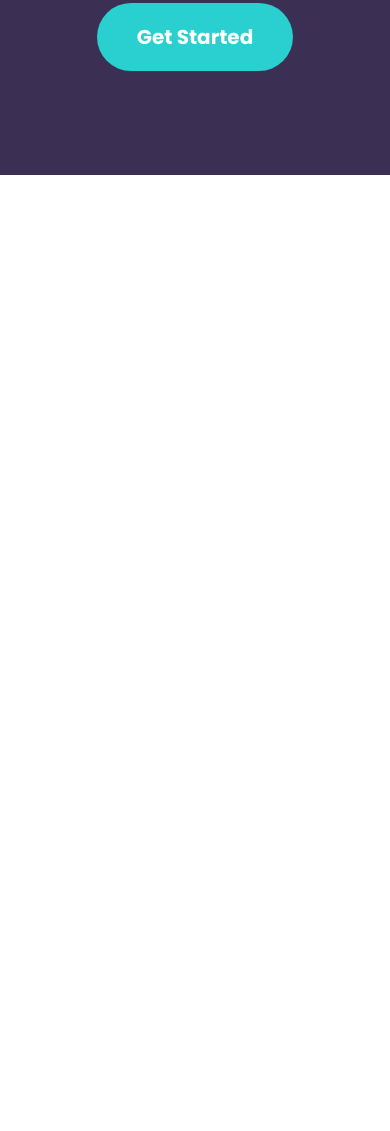
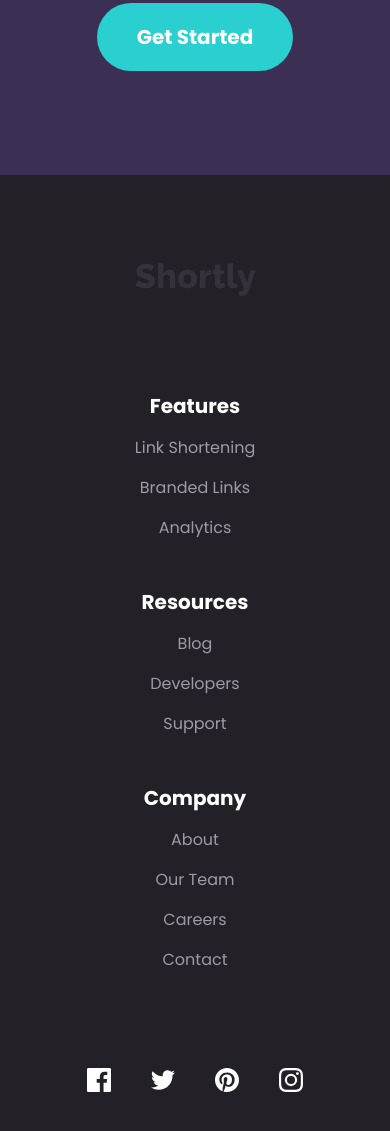
Before and after one commit to mez-chain/shortly, a website: page index.html in a window 390 px wide. Shown: the part 3315-4446 px from the top of the page. Before the commit the page ends 3490 px from the top, so only its background shows below. Drawn offline with Linux system fonts and the light colour scheme.

Commit message:
added footer and adjusted it for wide and small screens

```diff
--- a/index.html
+++ b/index.html
@@ -327,6 +327,75 @@
       </div>
     </section>
 
+    <!-- Footer -->
+    <footer class="py-16 bg-veryDarkViolet">
+      <!-- Footer Container -->
+      <div
+        class="flex flex-col items-center p-6 space-y-24 lg:flex-row lg:justify-between lg:space-y-0 lg:items-start"
+      >
+        <!-- Logo -->
+        <img src="/images/logo.svg" alt="" />
+
+        <!-- Footer Menu -->
+        <div
+          class="flex flex-col space-y-12 lg:flex-row lg:space-y-0 lg:space-x-12"
+        >
+          <!-- First Menu -->
+          <div class="flex flex-col space-y-4 text-center">
+            <h5 class="text-white text-xl font-bold">Features</h5>
+            <a href="#" class="text-grayishViolet hover:text-cyan capitalize"
+              >Link shortening</a
+            >
+            <a href="#" class="text-grayishViolet hover:text-cyan capitalize"
+              >Branded links</a
+            >
+            <a href="#" class="text-grayishViolet hover:text-cyan capitalize"
+              >Analytics</a
+            >
+          </div>
+
+          <!-- Second Menu -->
+          <div class="flex flex-col space-y-4 text-center">
+            <h5 class="text-white text-xl font-bold">Resources</h5>
+            <a href="#" class="text-grayishViolet hover:text-cyan capitalize"
+              >Blog</a
+            >
+            <a href="#" class="text-grayishViolet hover:text-cyan capitalize"
+              >Developers</a
+            >
+            <a href="#" class="text-grayishViolet hover:text-cyan capitalize"
+              >Support</a
+            >
+          </div>
+
+          <!-- Third Menu -->
+          <div class="flex flex-col space-y-4 text-center">
+            <h5 class="text-white text-xl font-bold">Company</h5>
+            <a href="#" class="text-grayishViolet hover:text-cyan capitalize"
+              >About</a
+            >
+            <a href="#" class="text-grayishViolet hover:text-cyan capitalize"
+              >Our team</a
+            >
+            <a href="#" class="text-grayishViolet hover:text-cyan capitalize"
+              >careers</a
+            >
+            <a href="#" class="text-grayishViolet hover:text-cyan capitalize"
+              >contact</a
+            >
+          </div>
+        </div>
+
+        <!-- Social -->
+        <div class="flex items-center space-x-10">
+          <img src="images/icon-facebook.svg" alt="" />
+          <img src="images/icon-twitter.svg" alt="" />
+          <img src="images/icon-pinterest.svg" alt="" />
+          <img src="images/icon-instagram.svg" alt="" />
+        </div>
+      </div>
+    </footer>
+
     <!-- Scripts -->
     <script src="js/main.js"></script>
   </body>
```
Also changed, not shown: css/style.css.
